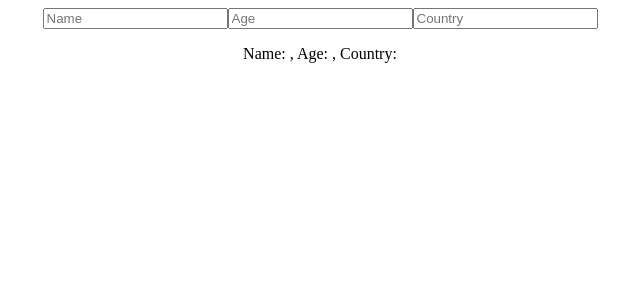
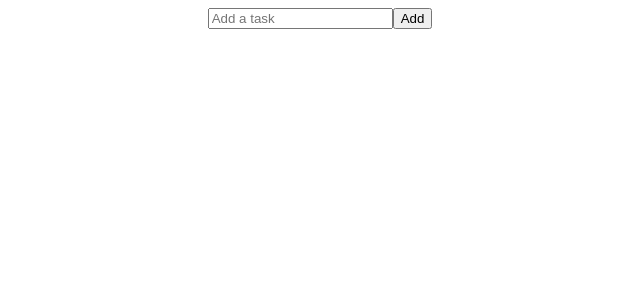
Before and after one commit to erema-amore/30github, a React (Create React App) app: page / in a window 1280 px wide. Shown: the top 300 px of the page, without its empty margins (320-960 px from the left). Built offline with nearby package versions, Linux system fonts and the light colour scheme.

Commit message:
create TodoList component

```diff
--- a/src/App.js
+++ b/src/App.js
@@ -1,7 +1,7 @@
 
 import './App.css';
-import Calc from './components/calc';
-import UserProfile from './components/UserProfile';
+import TodoList from './components/TodoList';
+
 
 
 
@@ -11,10 +11,7 @@
 function App() {
   return (
     <div className="App">
-      <UserProfile/>
-
-
-
+      <TodoList/>
     </div>
   );
 }
--- /dev/null
+++ b/src/components/TodoList.jsx
@@ -0,0 +1,29 @@
+import React, { useState } from "react";
+
+function TodoList() {
+    const [tasks, setTasks] = useState([]);
+    const [task, setTask] = useState("");
+
+    const addTask = () => {
+        setTasks([...tasks, task]);
+        setTask("");
+    };
+
+    return (
+        <div>
+            <input
+                value={task}
+                onChange={(e) => setTask(e.target.value)}
+                placeholder="Add a task"
+            />
+            <button onClick={addTask}>Add</button>
+            <ul>
+                {tasks.map((t, index) => (
+                    <li key={index}>{t}</li>
+                ))}
+            </ul>
+        </div>
+    );
+}
+
+export default TodoList
```
